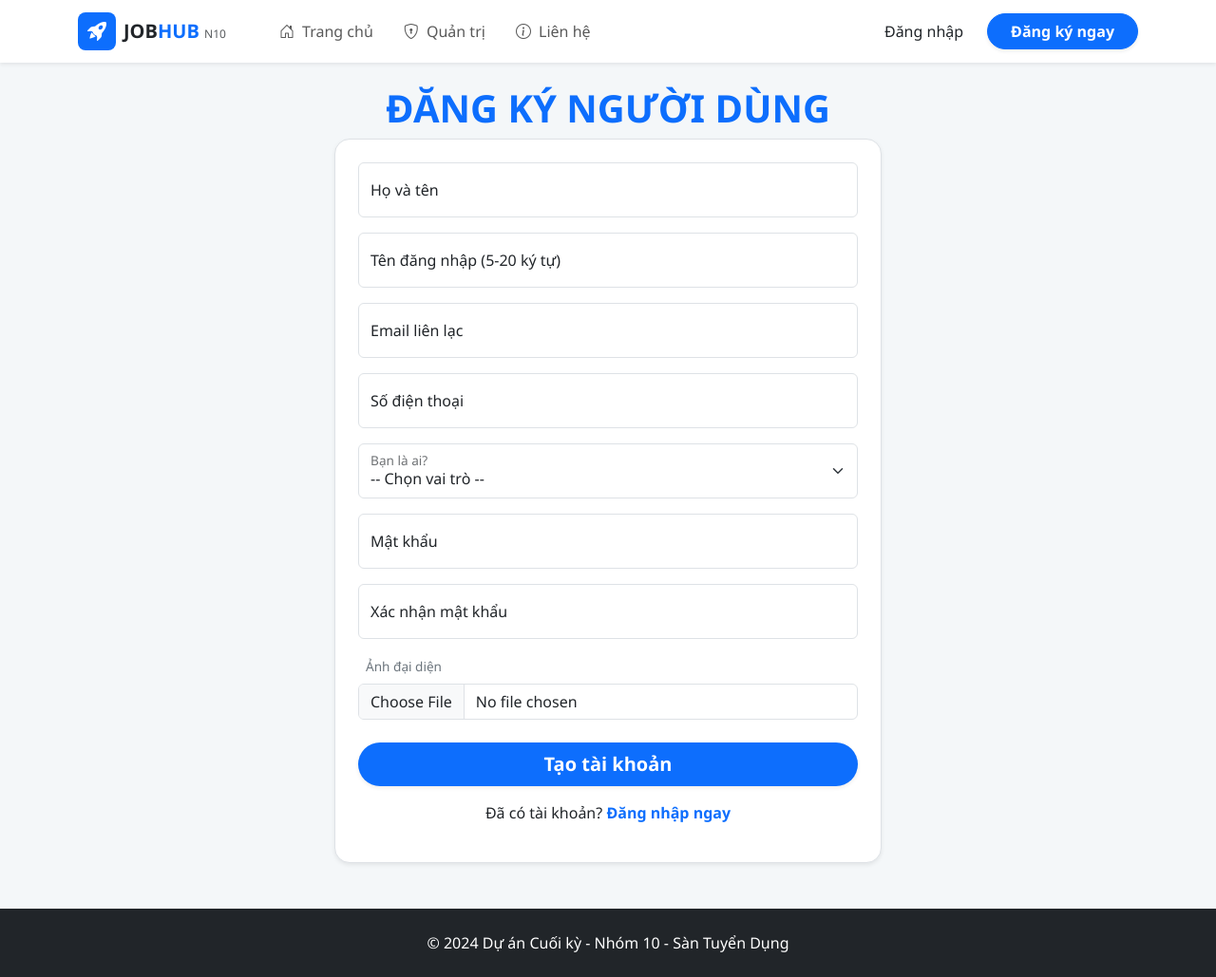
After one commit to vonhu2875/QuanLyTuyenDungProject, a Flask app: page /register in a window 1280 px wide. The commit adds this page. Shown: the whole page at 95% size. Run offline with Flask 3, Linux system fonts and the light colour scheme.

Commit message:
Tạo trang register và login

```diff
--- a/QuanLyTuyenDungProject/rapp/index.py
+++ b/QuanLyTuyenDungProject/rapp/index.py
@@ -1,10 +1,15 @@
 import math
 
-from flask import render_template, request
+from flask import render_template, request, redirect
+from flask_login import login_user, logout_user
+
 from rapp import dao, app, login
+from rapp.dao import add_user
+from rapp.exceptions import ValidationError, DuplicateError
+from rapp.models import User, UserRole
 
 
-@app.route("/")
+@app.route('/')
 def index():
     cate_id = request.args.get('category_id')
     kw = request.args.get('kw')
@@ -14,6 +19,53 @@ def index():
     return render_template("index.html", jobs=jobs, categories=categories,
                            pages=math.ceil(dao.count_jobs(cate_id) / app.config['PAGE_SIZE']))
 
+@app.route('/login')
+def login_view():
+    return render_template('login.html')
+
+@app.route('/login', methods=['post'])
+def login_process():
+    username = request.form.get('username')
+    password = request.form.get('password')
+
+    user = dao.auth_user(username=username, password=password)
+    if user:
+        login_user(user=user)
+
+    next = request.args.get('next')
+    return redirect(next if next else '/')
+
+@app.route('/logout')
+def logout_process():
+    logout_user()
+    return redirect('/login')
+@app.route('/register')
+def register_view():
+    users_show = [UserRole.EMPLOYER, UserRole.CANDIDATE]
+    return render_template('register.html', UserRole = users_show)
+
+@app.route('/register', methods=['post'])
+def register_process():
+    users_show = [UserRole.EMPLOYER, UserRole.CANDIDATE]
+    data = request.form
+
+    password = data.get("password")
+    confirm = data.get("confirm")
+    if password != confirm:
+        err_msg = "Mật khẩu không khớp!"
+        return render_template('register.html', err_msg=err_msg,UserRole = users_show)
+    try:
+        add_user(name=data.get('name'), username=data.get('username'), password=password, avatar=request.files.get('avatar'),
+                 email=data.get('email'), phone=data.get('phone'), user_role=data.get('user_role'))
+        return redirect('/login')
+    except ValidationError as val:
+        return render_template('register.html', err_msg=str(val), UserRole = users_show)
+    except DuplicateError as dup:
+        return render_template('register.html', err_msg=str(dup), UserRole = users_show)
+    except Exception as ex:
+        return render_template('register.html', err_msg=str(ex), UserRole = users_show)
+
+
 
 @login.user_loader
 def load_user(user_id):
--- a/QuanLyTuyenDungProject/rapp/static/styles.css
+++ b/QuanLyTuyenDungProject/rapp/static/styles.css
@@ -75,3 +75,31 @@ body {
 .navbar-brand:hover {
     opacity: 0.9;
 }
+
+/*Trang register*/
+.text-jobhub {
+        color: #0d6efd; /* Màu xanh Primary của Bootstrap rất gần với logo của bạn */
+    }
+    .btn-jobhub {
+        background-color: #0d6efd;
+        color: white;
+        border: none;
+    }
+    .btn-jobhub:hover {
+        background-color: #0b5ed7;
+        color: white;
+    }
+    .form-control:focus, .form-select:focus {
+        border-color: #0d6efd;
+        box-shadow: 0 0 0 0.25rem rgba(13, 110, 253, 0.25);
+    }
+
+/*Trang login*/
+body {
+        background-color: #f4f7f9;
+    }
+.form-control:focus {
+    background-color: #ffffff !important;
+    border: 1px solid #0d6efd !important;
+    box-shadow: none !important;
+}
--- a/QuanLyTuyenDungProject/rapp/templates/layout/base.html
+++ b/QuanLyTuyenDungProject/rapp/templates/layout/base.html
@@ -8,7 +8,7 @@
     <link rel="stylesheet" href="https://cdn.jsdelivr.net/npm/bootstrap-icons@1.11.1/font/bootstrap-icons.css">
     <link rel="stylesheet" href="{{ url_for('static', filename='styles.css') }}">
 </head>
-
+<body>
 {% block header %}
 {% include 'layout/header.html' %}
 {% endblock %}
@@ -21,5 +21,6 @@
 {% block footer %}
 {% include 'layout/footer.html' %}
 {% endblock %}
-
+<script src="https://cdn.jsdelivr.net/npm/bootstrap@5.3.0/dist/js/bootstrap.bundle.min.js"></script>
+</body>
 </html>
--- /dev/null
+++ b/QuanLyTuyenDungProject/rapp/templates/register.html
@@ -0,0 +1,69 @@
+{% extends 'layout/base.html' %}
+
+{% block title %}Đăng ký tài khoản{% endblock %}
+
+{% block content %}
+<div class="container mt-4 mb-5" style="max-width: 600px;">
+    <h1 class="text-jobhub text-center fw-bold">ĐĂNG KÝ NGƯỜI DÙNG</h1>
+
+    {% if err_msg %}
+    <div class="alert alert-danger">{{err_msg}}</div>
+    {% endif %}
+    <form method="post" action="/register" enctype="multipart/form-data" class="shadow-sm p-4 rounded-4 bg-white border">
+        <div class="form-floating mb-3">
+            <input type="text" class="form-control" id="name" name="name" placeholder="Họ tên" required>
+            <label for="name">Họ và tên</label>
+        </div>
+
+        <div class="form-floating mb-3">
+            <input type="text" class="form-control" id="username" name="username" placeholder="Username" required>
+            <label for="username">Tên đăng nhập (5-20 ký tự)</label>
+        </div>
+
+        <div class="form-floating mb-3">
+            <input type="email" class="form-control" id="email" name="email" placeholder="Email" required>
+            <label for="email">Email liên lạc</label>
+        </div>
+
+        <div class="form-floating mb-3">
+            <input type="tel" class="form-control" id="phone" name="phone" placeholder="Số điện thoại" required>
+            <label for="phone">Số điện thoại</label>
+        </div>
+
+        <div class="form-floating mb-3">
+            <select class="form-select" id="user_role" name="user_role" required>
+                <option value="" selected disabled>-- Chọn vai trò --</option>
+                {% for role in UserRole %}
+                    <option value="{{ role.name }}">{{role.name}}</option>
+                {% endfor %}
+            </select>
+            <label for="user_role">Bạn là ai?</label>
+        </div>
+
+        <div class="form-floating mb-3">
+            <input type="password" class="form-control" id="pwd" name="password" placeholder="Mật khẩu" required>
+            <label for="pwd">Mật khẩu</label>
+        </div>
+
+        <div class="form-floating mb-3">
+            <input type="password" class="form-control" id="confirm" name="confirm" placeholder="Xác nhận" required>
+            <label for="confirm">Xác nhận mật khẩu</label>
+        </div>
+
+        <div class="mb-3">
+            <label for="avatar" class="form-label text-secondary px-2" style="font-size: 0.85rem;">Ảnh đại diện</label>
+            <input type="file" class="form-control" id="avatar" name="avatar" accept="image/*">
+        </div>
+
+        <div class="d-grid mt-4">
+            <button type="submit" class="btn btn-jobhub btn-lg fw-bold rounded-pill shadow-sm">
+                Tạo tài khoản
+            </button>
+        </div>
+
+        <p class="text-center mt-3">
+            Đã có tài khoản? <a href="/login" class="text-jobhub fw-bold text-decoration-none">Đăng nhập ngay</a>
+        </p>
+    </form>
+</div>
+{% endblock %}
```
Also changed, not shown: QuanLyTuyenDungProject/rapp/dao.py (+63 -0 lines), QuanLyTuyenDungProject/rapp/exceptions.py (added, +7 -0 lines), QuanLyTuyenDungProject/rapp/templates/login.html (added, +57 -0 lines), 1 other file.
